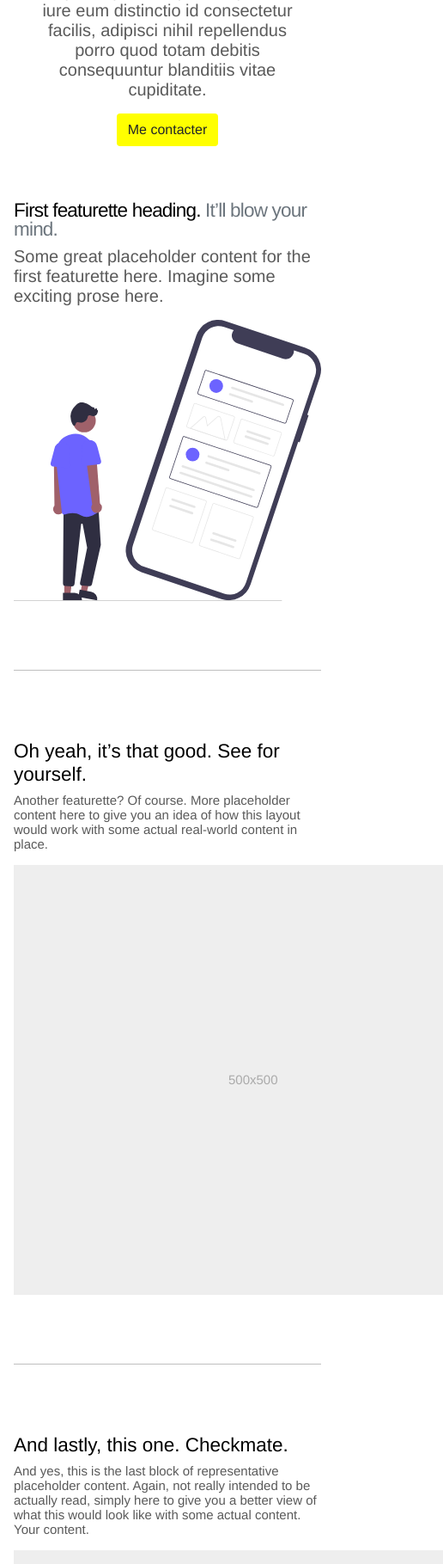
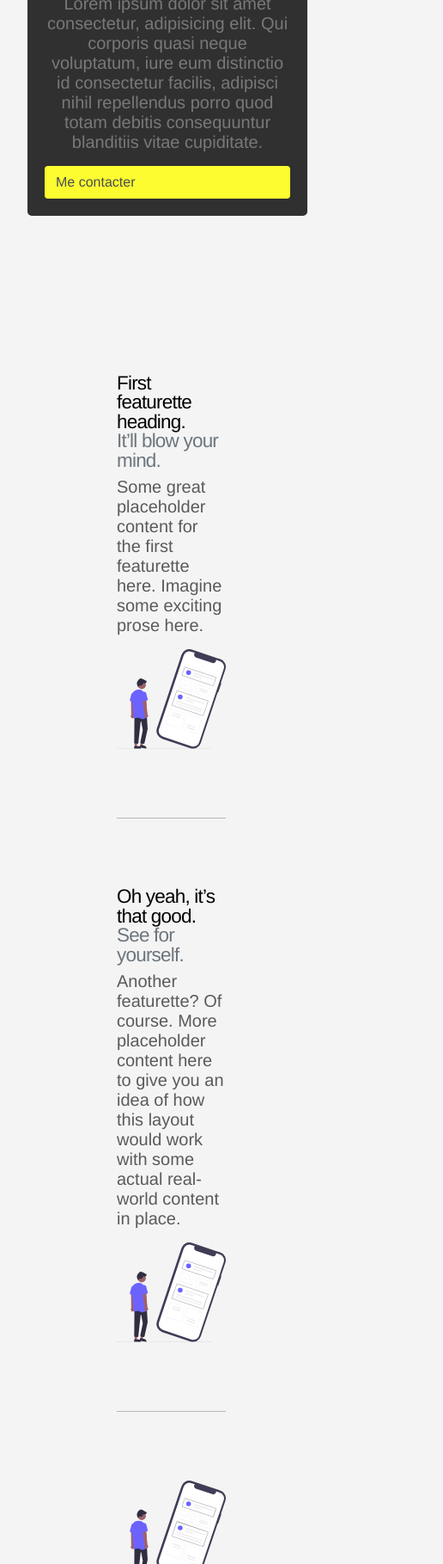
Before and after one commit to AEJ-FORMATION-DATA-IA/Portfolio_Anol, a plain HTML site: page index.html in a window 390 px wide. Shown: the part 181-2000 px from the top of the page at 86% size, 516 px wide, since content can reach past the window. Drawn offline with Linux system fonts and the light colour scheme.

Commit message:
Modification 17/08/2021

```diff
--- a/assets/css/stylesheet.css
+++ b/assets/css/stylesheet.css
@@ -9,6 +9,8 @@ body {
   padding-right: 1rem!important;
   padding-left: 1rem!important;
   text-size-adjust: 100%;
+  background-color: #f4f4f4;
+  opacity: 1;
 
 }
 
@@ -95,6 +97,26 @@ font-size: 15px;
   margin-top: auto;
 }
 
+.igs-col-md-5{
+  display: flex;
+}
+.igs-grid-container{
+  display: grid;
+  grid-column-gap: 90px;
+  margin: 120px;
+  align-content: space-around;
+  justify-content: space-between;
+}
+.igs-grid-item-1{
+  grid-column-start: 1;
+  grid-column-end: 2;
+  align-content: space-around;
+}
+.igs-grid-item-2{
+  grid-column-start: 2;
+  grid-column-end: 3;
+}
+
 hr {
   display: block;
   unicode-bidi: isolate;
@@ -139,6 +161,19 @@ div {
   background-color: rgb(249, 249, 249);
   padding: 2.5rem 0px;
   border-top: 0.05rem solid rgb(229, 229, 229);
+}
+
+.igs-my-5{
+  display: grid;
+  align-content: space-around;
+  justify-content: center;
+  margin: 5;
+  background-color: black;
+  opacity: 0.8;
+  border-radius: 5px;
+  padding: 15px;
+  font-size: small;
+  padding: 20px;
 }
 
 
@@ -379,21 +414,6 @@ a:-webkit-any-link{
 
 }
 
-@media (min-width: 40em){
-
-  .igs-featurette-heading {
-    font-size: 50px;
-}
-
-}
-
-@media (min-width: 62em){
-  .featurette-heading {
-      margin-top: 7rem;
-
-}
-
-}
 
 
 @media (min-width: 768px) {
--- a/index.html
+++ b/index.html
@@ -32,9 +32,10 @@
 
     </div>
 
-    <div class="igs-row igs-featurette">
+    <div class="igs-grid-container">
+      <div class="igs-row igs-featurette igs-grid-item-1">
         <div class="igs-col-md-7">
-        <h2 class="igs-featurette-heading">First featurette heading. <span class="igs-text-muted">It’ll blow your mind.</span></h2>
+          <h2 class="igs-featurette-heading">First featurette heading.<br> <span class="igs-text-muted">It’ll blow your mind.</span></h2>
           <p class="igs-lead">Some great placeholder content for the first featurette here. Imagine some exciting prose here.</p>
         </div>
         <div class="igs-col-md-5">
@@ -45,29 +46,34 @@
 
       <hr class="igs-featurette-divider">
 
-    <div class="igs-row igs-featurette">
-      <div class="col-md-7 order-md-2">
-        <h2 class="featurette-heading">Oh yeah, it’s that good. <span class="text-muted">See for yourself.</span></h2>
-        <p class="lead">Another featurette? Of course. More placeholder content here to give you an idea of how this layout would work with some actual real-world content in place.</p>
+      <div class="igs-row igs-featurette igs-grid-item-1">
+        <div class="igs-col-md-7 igs-order-md-2">
+          <h2 class="igs-featurette-heading">Oh yeah, it’s that good. <span class="igs-text-muted">See for yourself.</span></h2>
+          <p class="igs-lead">Another featurette? Of course. More placeholder content here to give you an idea of how this layout would work with some actual real-world content in place.</p>
         </div>
-      <div class="col-md-5 order-md-1">
-        <svg class="bd-placeholder-img bd-placeholder-img-lg featurette-image img-fluid mx-auto" width="500" height="500" xmlns="http://www.w3.org/2000/svg" role="img" aria-label="Placeholder: 500x500" preserveAspectRatio="xMidYMid slice" focusable="false"><title>Placeholder</title><rect width="100%" height="100%" fill="#eee"/><text x="50%" y="50%" fill="#aaa" dy=".3em">500x500</text></svg>
+        <div class="igs-col-md-5 igs-order-md-1">
+          <img src="./assets/images/undraw_mobile_ux_re_59hr.svg" class="igs-bd-placeholder-img igs-bd-placeholder-img-lg igs-featurette-image igs-img-fluid igs-mx-auto" width="500px" height="500px"  alt="" preserveAspectRatio="xMidYMid slice" focusable="false"><rect width="100%" height="100%" fill="#eee"/>
 
         </div>
       </div>
 
       <hr class="igs-featurette-divider">
 
-    <div class="igs-row igs-featurette">
-      <div class="col-md-7">
-        <h2 class="featurette-heading">And lastly, this one. <span class="text-muted">Checkmate.</span></h2>
-        <p class="lead">And yes, this is the last block of representative placeholder content. Again, not really intended to be actually read, simply here to give you a better view of what this would look like with some actual content. Your content.</p>
+      <div class="igs-row igs-featurette igs-grid-item-1">
+
+        <div class="igs-col-md-5">
+          <img src="./assets/images/undraw_mobile_ux_re_59hr.svg" class="igs-bd-placeholder-img igs-bd-placeholder-img-lg igs-featurette-image igs-img-fluid igs-mx-auto" width="500px" height="500px"  alt="" preserveAspectRatio="xMidYMid slice" focusable="false"><rect width="100%" height="100%" fill="#eee"/>
         </div>
-      <div class="col-md-5">
-        <svg class="bd-placeholder-img bd-placeholder-img-lg featurette-image img-fluid mx-auto" width="500" height="500" xmlns="http://www.w3.org/2000/svg" role="img" aria-label="Placeholder: 500x500" preserveAspectRatio="xMidYMid slice" focusable="false"><title>Placeholder</title><rect width="100%" height="100%" fill="#eee"/><text x="50%" y="50%" fill="#aaa" dy=".3em">500x500</text></svg>
+
+        <div class="igs-col-md-7">
+          <h2 class="igs-featurette-heading">And lastly, this one. <span class="text-muted">Checkmate.</span></h2>
+          <p class="igs-lead">And yes, this is the last block of representative placeholder content. Again, not really intended to be actually read, simply here to give you a better view of what this would look like with some actual content. Your content.</p>
+        </div>
+      </div>
 
     </div>
-    </div>
+
+
 
     <hr class="featurette-divider">
 
```
Lines whose indentation alone changed are shown as unchanged.
